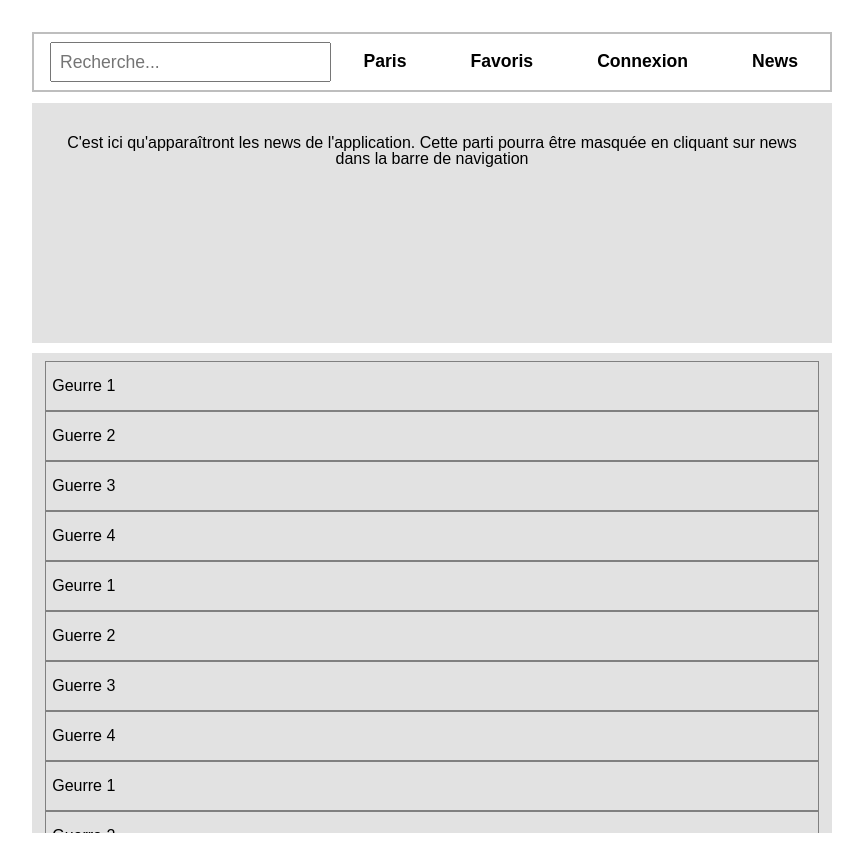
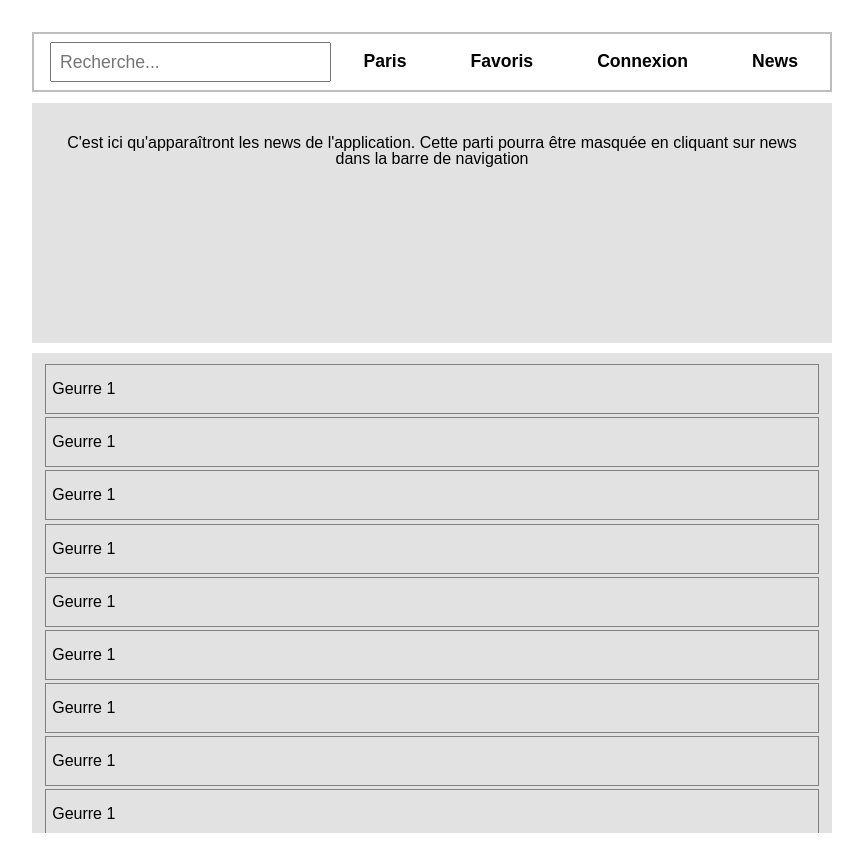
Before and after one commit to Edouard-Pinczon-du-Sel/Clash-of-Bets, a React app: page / in a window 1280 px wide. Shown: the whole page, without its empty margins (208-1071 px from the left). Built offline with nearby package versions, Linux system fonts and the light colour scheme.

Commit message:
Ajout des styles et de détails sur le composant ListWars

```diff
--- a/src/components/ListWars/index.js
+++ b/src/components/ListWars/index.js
@@ -6,18 +6,18 @@ function ListWars() {
   return (
     <section className="wars">
       <ul className="wars__list">
-        <li className="wars__list--item">Geurre 1</li>
-        <li className="wars__list--item">Guerre 2</li>
-        <li className="wars__list--item">Guerre 3</li>
-        <li className="wars__list--item">Guerre 4</li>
-        <li className="wars__list--item">Geurre 1</li>
-        <li className="wars__list--item">Guerre 2</li>
-        <li className="wars__list--item">Guerre 3</li>
-        <li className="wars__list--item">Guerre 4</li>
-        <li className="wars__list--item">Geurre 1</li>
-        <li className="wars__list--item">Guerre 2</li>
-        <li className="wars__list--item">Guerre 3</li>
-        <li className="wars__list--item">Guerre 4</li>
+        <a href="#"><li className="wars__list--item">Geurre 1</li></a>
+        <a href="#"><li className="wars__list--item">Geurre 1</li></a>
+        <a href="#"><li className="wars__list--item">Geurre 1</li></a>
+        <a href="#"><li className="wars__list--item">Geurre 1</li></a>
+        <a href="#"><li className="wars__list--item">Geurre 1</li></a>
+        <a href="#"><li className="wars__list--item">Geurre 1</li></a>
+        <a href="#"><li className="wars__list--item">Geurre 1</li></a>
+        <a href="#"><li className="wars__list--item">Geurre 1</li></a>
+        <a href="#"><li className="wars__list--item">Geurre 1</li></a>
+        <a href="#"><li className="wars__list--item">Geurre 1</li></a>
+        <a href="#"><li className="wars__list--item">Geurre 1</li></a>
+        <a href="#"><li className="wars__list--item">Geurre 1</li></a>
       </ul>
     </section>
   );
--- a/src/components/ListWars/styles.scss
+++ b/src/components/ListWars/styles.scss
@@ -10,6 +10,13 @@
 
   &__list--item {
     border: 1px solid gray;
-    padding: 1rem 0.4rem
+    padding: 1rem 0.4rem;
+    margin-top: 0.2rem;
+  }
+
+  &__list--item:hover {
+    background-color: rgba(128, 128, 128, 0.514);
+    transition: 0.3s;
+    transform: translate(2px);
   }
 }
```
